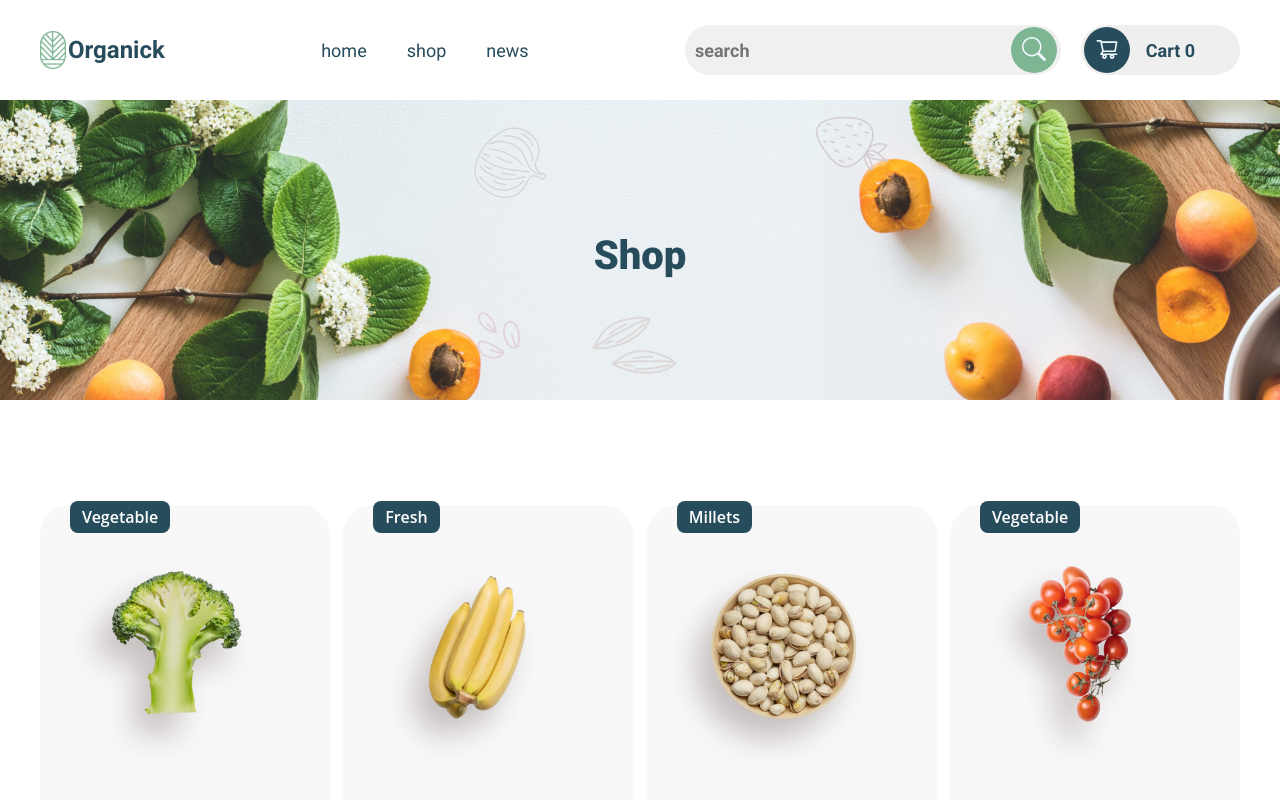
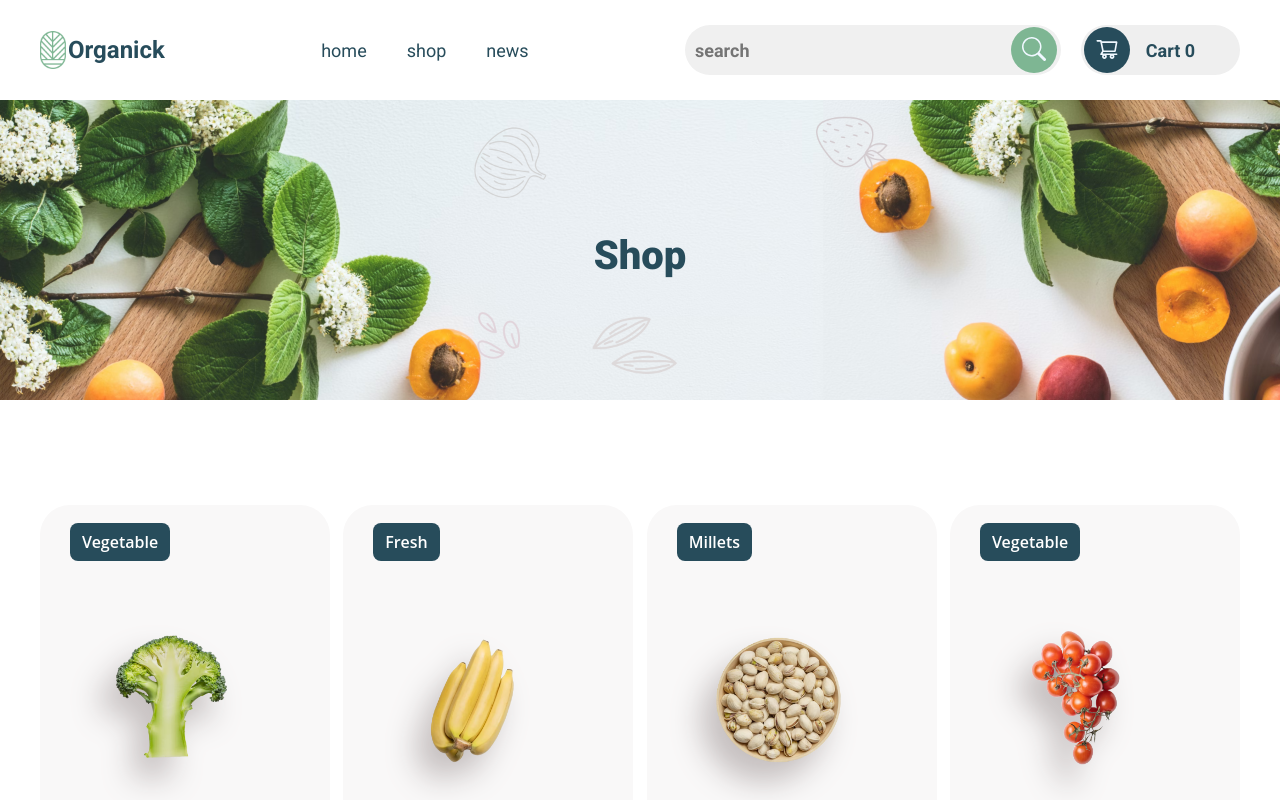
Before and after one commit to Aiska2005/organic, a React (Vite) app: page /shop in a window 1280 px wide. Shown: the top 800 px of the page. Built offline with nearby package versions, Linux system fonts and the light colour scheme; data requests are answered from the project's data file; a web font is replaced by a local one.

Commit message:
add card update

```diff
--- a/src/components/Ui/Card/Card.scss
+++ b/src/components/Ui/Card/Card.scss
@@ -1,6 +1,6 @@
 .card{
     width: 290px;
-    height: 420px;
+    height: 455px;
     border-radius: 30px;
     background: var(--bg-color);
     padding: 17px 30px;
@@ -10,6 +10,7 @@
     justify-content: center;
     align-items: start;
     gap: 9.5rem;
+    position: relative;
 
     .card-img{
         position: relative;
@@ -20,10 +21,11 @@
         justify-content: center;
 
         img{
-            width: 210px;
+            width: 180px;
             position: absolute;
-            top: -140px;
-            left: 0px;
+            top: -100px;
+            left: 10px;
+            right: 0;
             bottom: 0;
             filter: drop-shadow(-15px 20px 15px #c5bfbf);
 
@@ -31,7 +33,8 @@
     }
 
     .card-variants{
-        padding: 5px 12px;
+        margin-top: 1rem;
+        padding: 8px 12px;
         color: var(--color);
         background: var(--dark-color);
         border: none;
```
